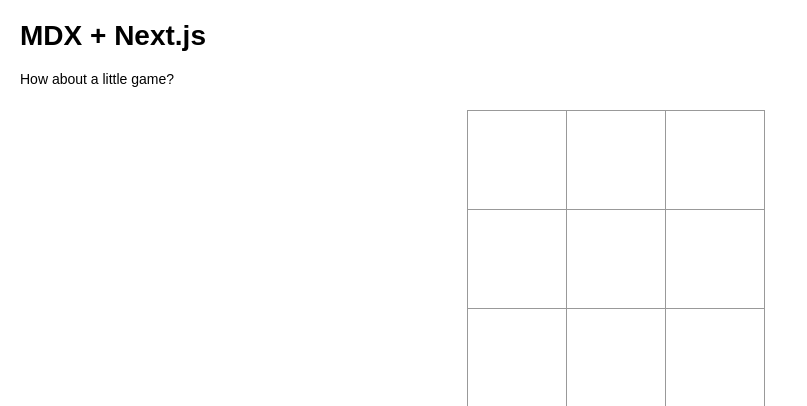
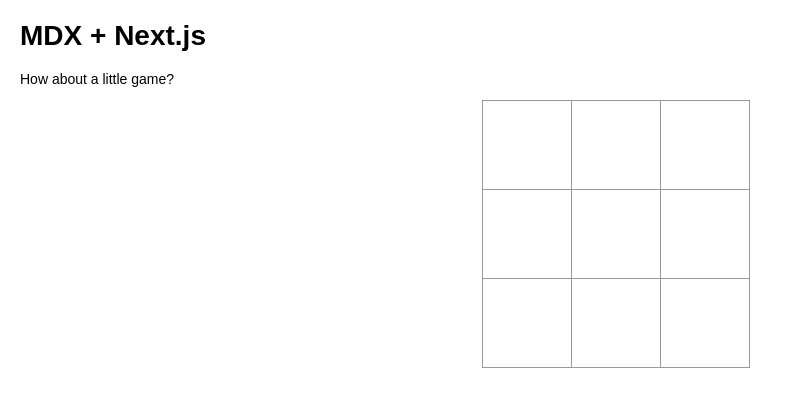
Before and after one commit to Natels/natels.github.io, a Next.js app: page / in a window 1280 px wide. Shown: the top 406 px of the page, without its empty margins (0-807 px from the left). Built offline with nearby package versions, Linux system fonts and the light colour scheme.

Commit message:
Update layout to reduce jumping

```diff
--- a/components/tictactoe/index.css
+++ b/components/tictactoe/index.css
@@ -21,15 +21,15 @@ ol, ul {
 	background: #fff;
 	border: 1px solid #999;
 	float: left;
-	font-size: 80px;
+	font-size: 70px;
 	font-weight: bold;
-	line-height: 100px;
-	height: 100px;
+	line-height: 90px;
+	height: 90px;
 	margin-right: -1px;
 	margin-top: -1px;
 	padding: 0;
 	text-align: center;
-	width: 100px;
+	width: 90px;
 }
 
 .square:focus {
--- a/components/tictactoe/index.js
+++ b/components/tictactoe/index.js
@@ -58,7 +58,6 @@ function Board() {
 
 return (
 		<div>
-			<div className="status">{ statusMessage }</div>
 			<div className="board-row">
 				{ renderSquare(0) }
 				{ renderSquare(1) }
@@ -74,6 +73,7 @@ return (
 				{ renderSquare(7) }
 				{ renderSquare(8) }
 			</div>
+			<div className="status">{ statusMessage }</div>
 			{statusMessage != null && <button onClick={ resetGame } >Reset</button>}
 		</div>
 	);
```
